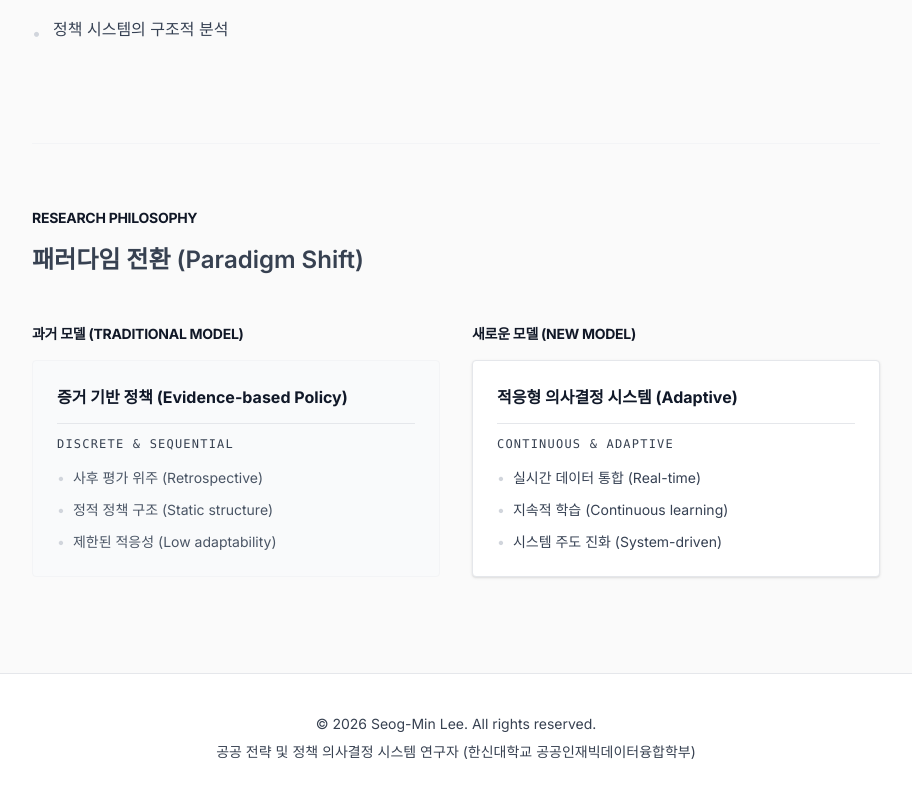
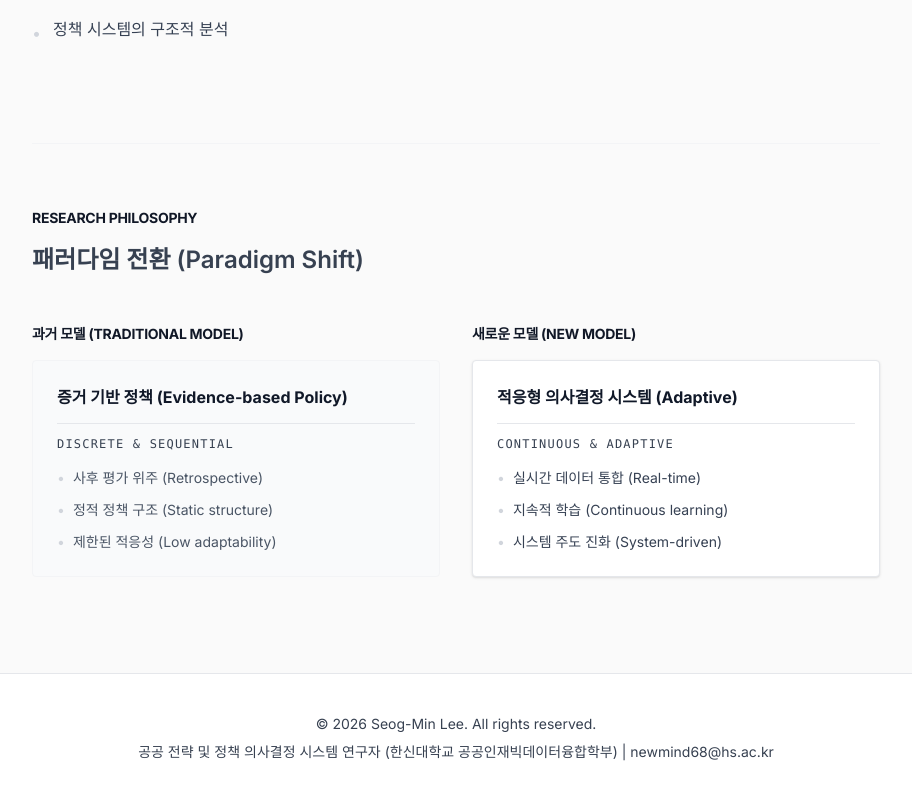
Before and after one commit to LeeSeogMin/my-life, a Next.js app: page / in a window 1280 px wide. Shown: the part 1594-2394 px from the top of the page, without its empty margins (184-1096 px from the left). Built offline with nearby package versions, Linux system fonts and the light colour scheme.

Commit message:
Add contact email to footer

```diff
--- a/src/app/layout.tsx
+++ b/src/app/layout.tsx
@@ -40,7 +40,12 @@ export default function RootLayout({
         <footer className="border-t border-gray-200 bg-white py-10 mt-auto">
           <div className="max-w-6xl mx-auto px-6 text-center text-sm text-gray-500">
             <p>© {new Date().getFullYear()} Seog-Min Lee. All rights reserved.</p>
-            <p className="mt-2">공공 전략 및 정책 의사결정 시스템 연구자 (한신대학교 공공인재빅데이터융합학부)</p>
+            <p className="mt-2 text-gray-400">
+              공공 전략 및 정책 의사결정 시스템 연구자 (한신대학교 공공인재빅데이터융합학부) |{' '}
+              <a href="mailto:newmind68@hs.ac.kr" className="hover:text-blue-600 transition-colors">
+                newmind68@hs.ac.kr
+              </a>
+            </p>
           </div>
         </footer>
       </body>
```
